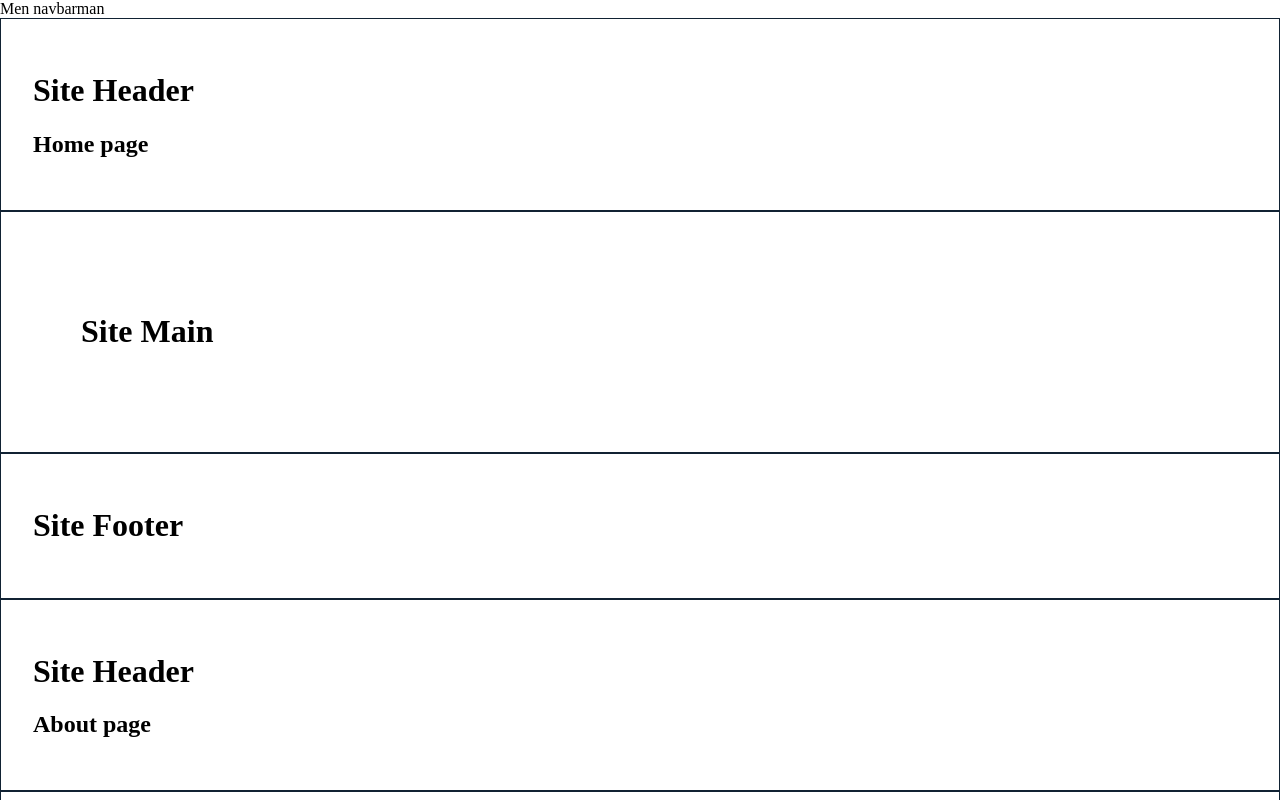
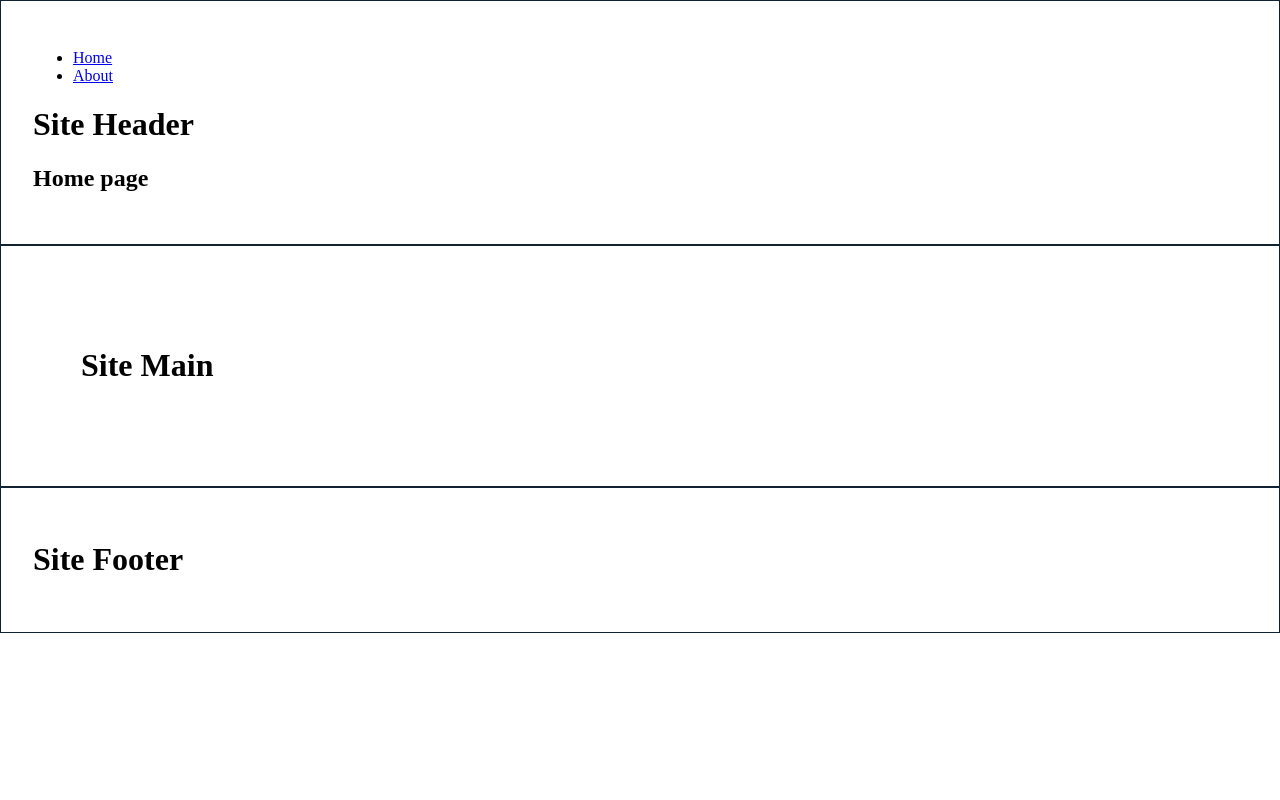
Before and after one commit to Muhammadboburshoh/react-portfolio, a React (Create React App) app: page / in a window 1280 px wide. Shown: the top 800 px of the page. Built offline with nearby package versions, Linux system fonts and the light colour scheme.

Commit message:
Add router function

```diff
--- a/package.json
+++ b/package.json
@@ -8,6 +8,7 @@
     "@testing-library/user-event": "^12.7.3",
     "react": "^17.0.1",
     "react-dom": "^17.0.1",
+    "react-router-dom": "^5.2.0",
     "react-scripts": "4.0.3",
     "web-vitals": "^1.1.0"
   },
--- a/src/App.jsx
+++ b/src/App.jsx
@@ -1,13 +1,20 @@
 import HomePage from "./Pages/Home/Home"
 import AboutPage from "./Pages/About/About"
-import Navbar from "./Navbar/Navbar"
+
+import {Switch, Route} from "react-router-dom"
 
 function App() {
   return (
     <>
-      <Navbar />
-      <HomePage />
-      <AboutPage />
+      <Switch>
+        <Route path="/" exact>
+          <HomePage />
+        </Route>
+
+        <Route path="/about" exact>
+          <AboutPage/>
+        </Route>
+      </Switch>
     </>
   )
 }
--- a/src/Navbar/Navbar.jsx
+++ b/src/Navbar/Navbar.jsx
@@ -1,8 +1,17 @@
+import { Link } from "react-router-dom"
+
 function Navbar () {
 
   return (
     <>
-      Men navbarman
+      <ul className="menu">
+        <li className="item">
+          <Link to="/" className="menu-link">Home</Link>
+        </li>
+        <li>
+          <Link to="/about" className="menu-link">About</Link>
+        </li>
+      </ul>
     </>
   )
 }
--- a/src/Pages/About/Header/Header.jsx
+++ b/src/Pages/About/Header/Header.jsx
@@ -1,9 +1,13 @@
+import Navbar from "../../../Navbar/Navbar"
 import "./Header.css"
 
 function Header () {
 
   return (
     <header className="home-header">
+
+      <Navbar />
+
       <h1>Site Header</h1>
       <h2>About page</h2>
     </header>
--- a/src/Pages/Home/Header/Header.jsx
+++ b/src/Pages/Home/Header/Header.jsx
@@ -1,9 +1,11 @@
+import Navbar from "../../../Navbar/Navbar"
 import "./Header.css"
 
 function Header () {
 
   return (
     <header className="home-header">
+      <Navbar />
       <h1>Site Header</h1>
       <h2>Home page</h2>
     </header>
--- a/src/index.js
+++ b/src/index.js
@@ -2,9 +2,13 @@ import React from 'react';
 import ReactDOM from 'react-dom'
 import App from './App.jsx'
 
+import { BrowserRouter } from "react-router-dom"
+
 ReactDOM.render(
   <React.StrictMode>
-    <App />
+    <BrowserRouter>
+      <App />
+    </BrowserRouter>
   </React.StrictMode>,
   document.getElementById('root')
 )
```
Also changed, not shown: 1 other file (tests, documents, lock files or other folders).
